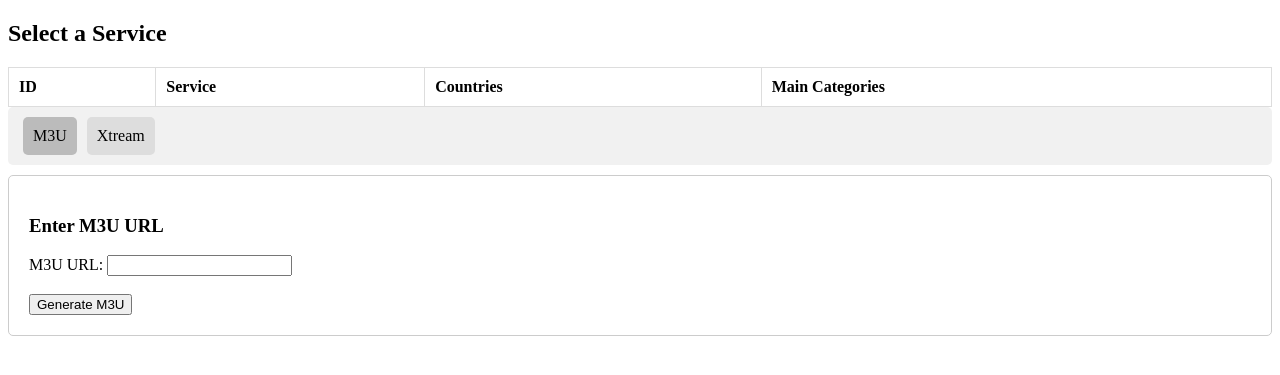
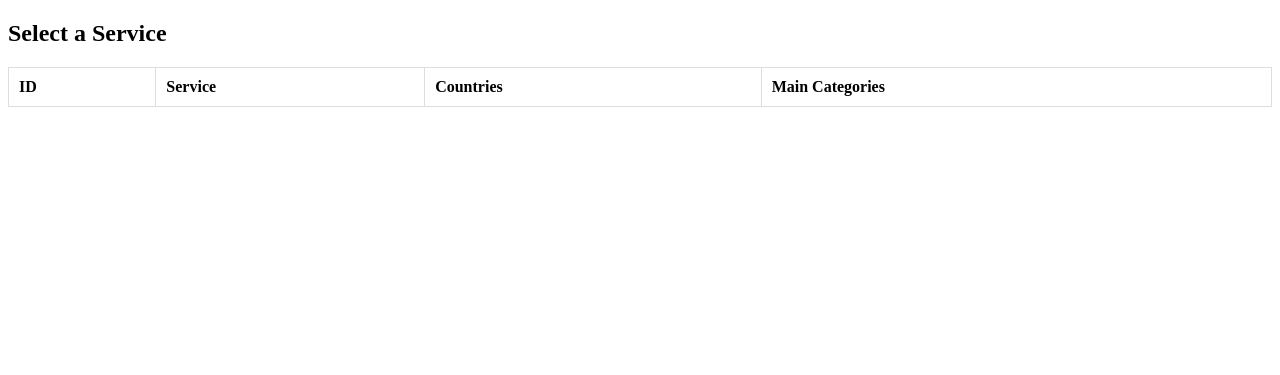
Before and after one commit to ferteque/Repository-Server, a Flask app: page / in a window 1280 px wide. Shown: the top 375 px of the page. Run offline with Flask 3, Linux system fonts and the light colour scheme; lists and menus that the app fills with data are empty.

Commit message:
Update index.html

```diff
--- a/templates/index.html
+++ b/templates/index.html
@@ -92,7 +92,8 @@
         <tbody id="tableBody"></tbody>
     </table>
 
-<div id="credentials">
+<div id="credentials" class="modal">
+    <div class="modal-content">
         <div class="tab">
             <div id="tab-m3u" class="active" onclick="switchTab('m3u')">M3U</div>
             <div id="tab-xtream" onclick="switchTab('xtream')">Xtream</div>
@@ -114,6 +115,7 @@
             <button onclick="submitForm()">Generate Xtream</button>
         </div>
     </div>
+</div>
 
      <div id="NextSteps" class="modal">
         <div class="modal-content">
```
